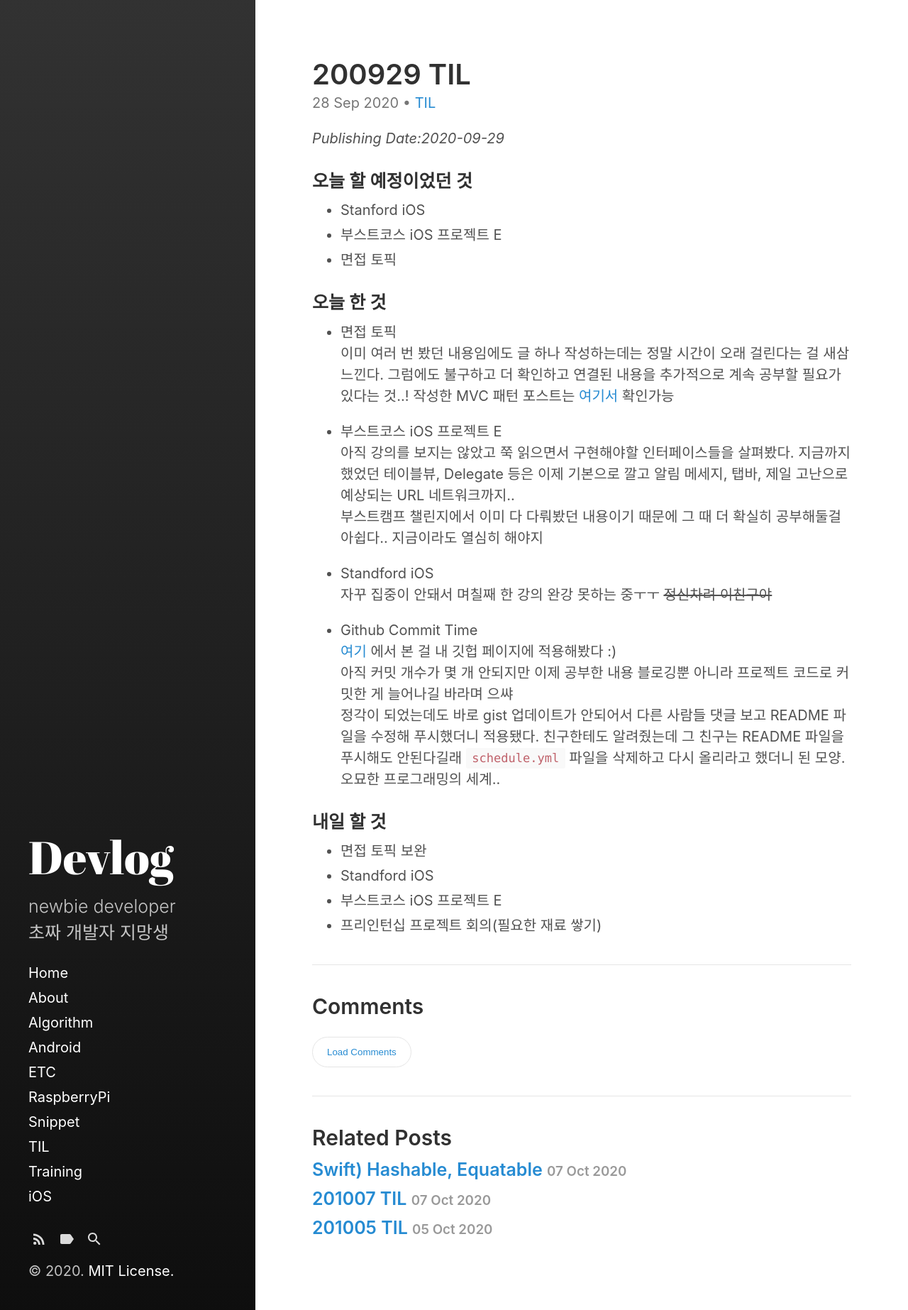
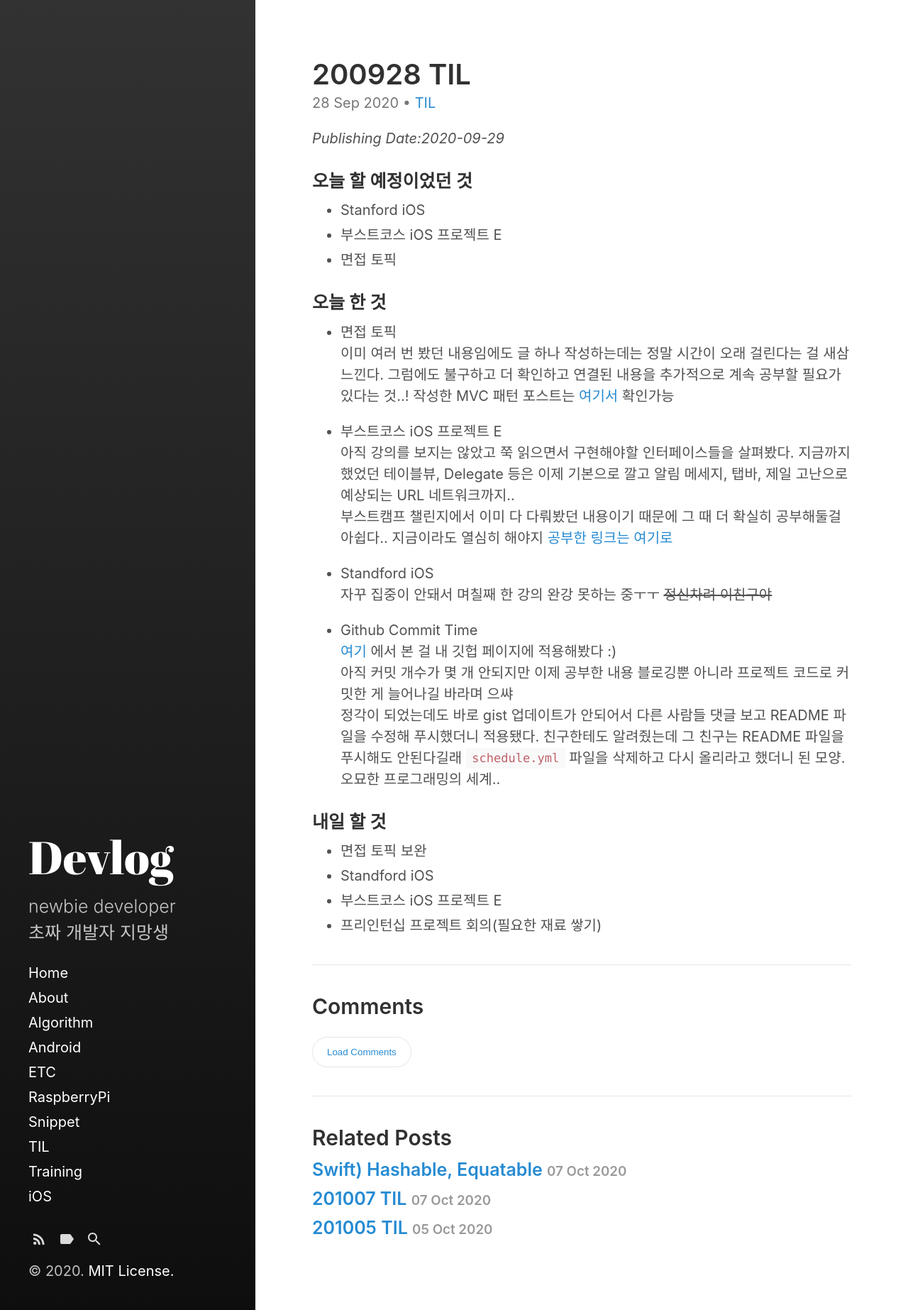
Before and after one commit to devejs/devejs.github.io, a Jekyll site: the page built from _posts/TIL/2020-09-28-TIL.md, in a window 1280 px wide. Shown: the whole page at 71% size. Built offline with Jekyll 4.4.1, drawn with Linux system fonts in a browser that asks for light colours.

Commit message:
EditPost- title

```diff
--- a/_posts/TIL/2020-09-28-TIL.md
+++ b/_posts/TIL/2020-09-28-TIL.md
@@ -1,6 +1,6 @@
 ---
 layout: post
-title: 200929 TIL
+title: 200928 TIL
 category: TIL
 ---
 *Publishing Date:2020-09-29*
@@ -18,6 +18,7 @@ category: TIL
 * 부스트코스 iOS 프로젝트 E
 아직 강의를 보지는 않았고 쭉 읽으면서 구현해야할 인터페이스들을 살펴봤다. 지금까지 했었던 테이블뷰, Delegate 등은 이제 기본으로 깔고 알림 메세지, 탭바, 제일 고난으로 예상되는 URL 네트워크까지..
 부스트캠프 챌린지에서 이미 다 다뤄봤던 내용이기 때문에 그 때 더 확실히 공부해둘걸 아쉽다.. 지금이라도 열심히 해야지
+[공부한 링크는 여기로]()
 
 * Standford iOS
 자꾸 집중이 안돼서 며칠째 한 강의 완강 못하는 중ㅜㅜ ~~정신차려 이친구야~~
```
